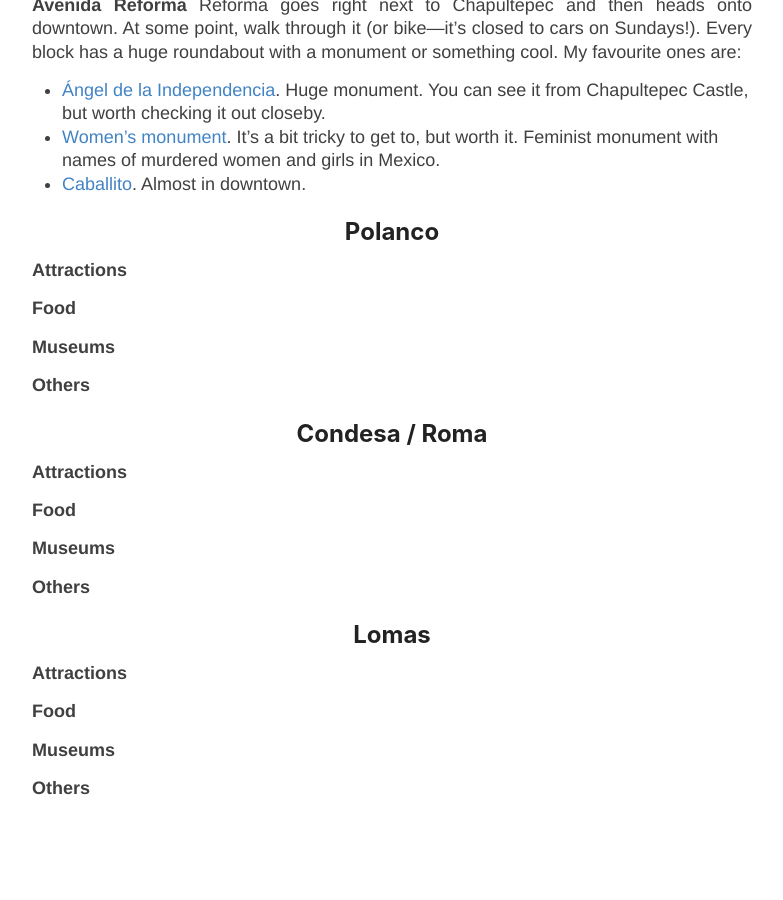
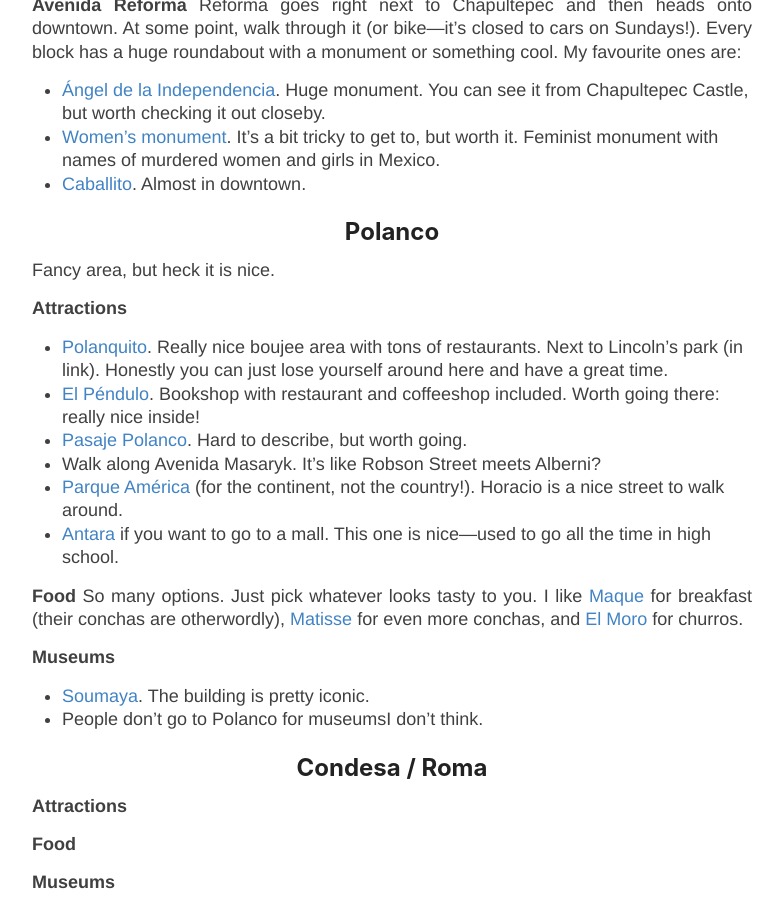
Before and after one commit to giankdiluvi/giankdiluvi.github.io, a Jekyll site: the page built from cdmx.md, in a window 1280 px wide and 900 px high, scrolled down 2883 px. Shown: the whole window, without its empty margins (248-1031 px from the left). Built offline with Jekyll 4.4.1, drawn with Linux system fonts in a browser that asks for light colours; nearby versions of some CDN libraries; our own code applies the rules of GitHub Pages for plain Markdown files.

Commit message:
add polanco

```diff
--- a/cdmx.md
+++ b/cdmx.md
@@ -175,16 +175,38 @@
 
 ## Polanco
 
+Fancy area, but heck it is nice.
+
+
 **Attractions**
+- [Polanquito](https://maps.app.goo.gl/m6x35NQPv6i6sqTq6).
+Really nice boujee area with tons of restaurants. Next to Lincoln's park (in link).
+Honestly you can just lose yourself around here and have a great time.
+- [El Péndulo](https://maps.app.goo.gl/C27Maj6QnKwha35D7).
+Bookshop with restaurant and coffeeshop included.
+Worth going there: really nice inside!
+- [Pasaje Polanco](https://maps.app.goo.gl/DsBj9odpB4z1Twit7).
+Hard to describe, but worth going.
+- Walk along Avenida Masaryk. It's like Robson Street meets Alberni?
+- [Parque América](https://maps.app.goo.gl/orHEttU5R2AUmD9G9)
+(for the continent, not the country!).
+Horacio is a nice street to walk around.
+- [Antara](https://maps.app.goo.gl/25Du1UGurD4abyzL6) if you want to go to a mall.
+This one is nice&mdash;used to go all the time in high school.
 
 
 **Food**
+So many options. Just pick whatever looks tasty to you.
+I like [Maque](https://maps.app.goo.gl/CNmQsxSgY8oDf77w5)
+for breakfast (their conchas are otherwordly),
+[Matisse](https://maps.app.goo.gl/gR1tvLC5ffed9nph6) for even more conchas,
+and [El Moro](https://maps.app.goo.gl/C1hTnxYpgihPpGQV9) for churros.
 
 
 **Museums**
-
-
-**Others**
+- [Soumaya](https://maps.app.goo.gl/akVWi63DWvQ5eEwm9).
+The building is pretty iconic.
+- People don't go to Polanco for museumsI don't think.
 
 
 ## Condesa / Roma
```
Also changed, not shown: 2 other files.
